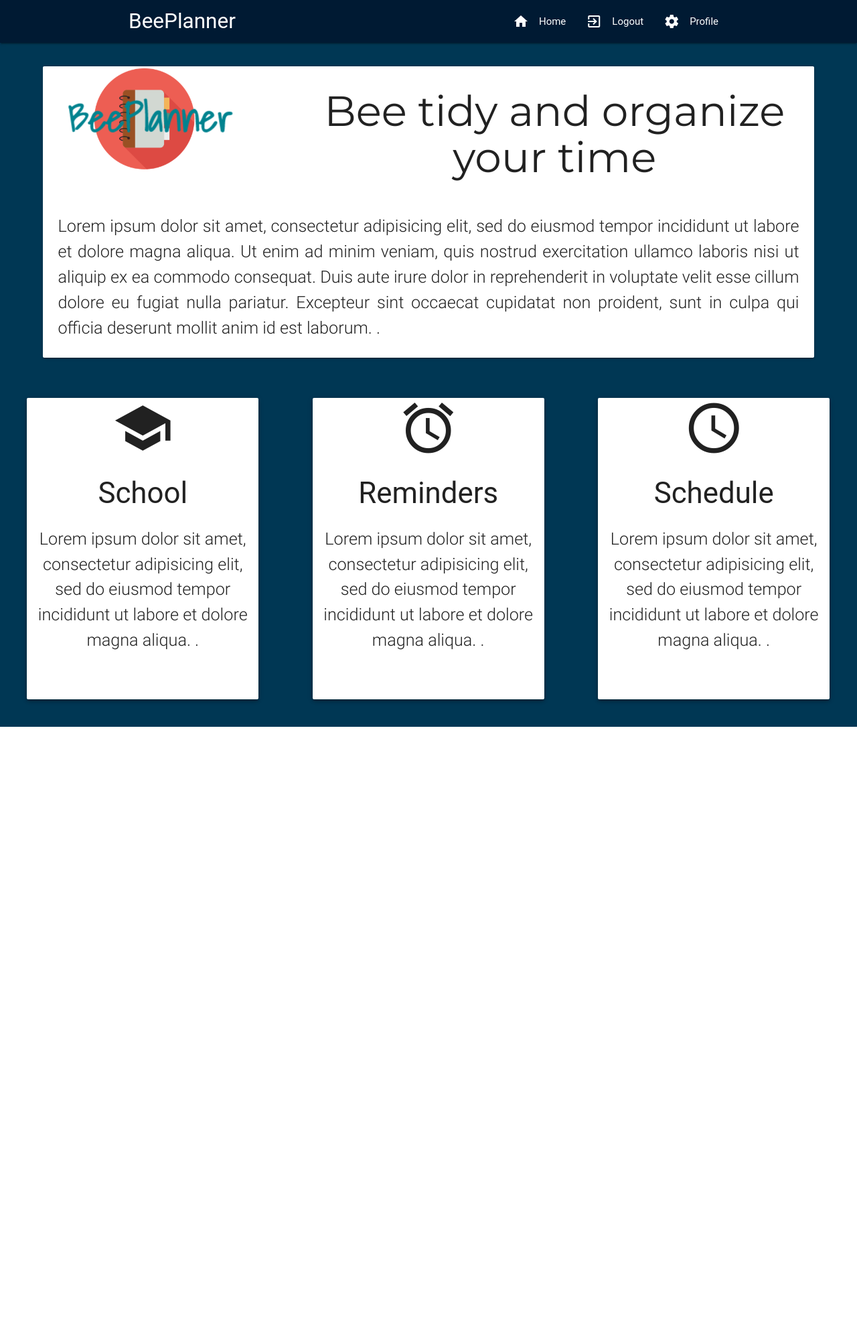
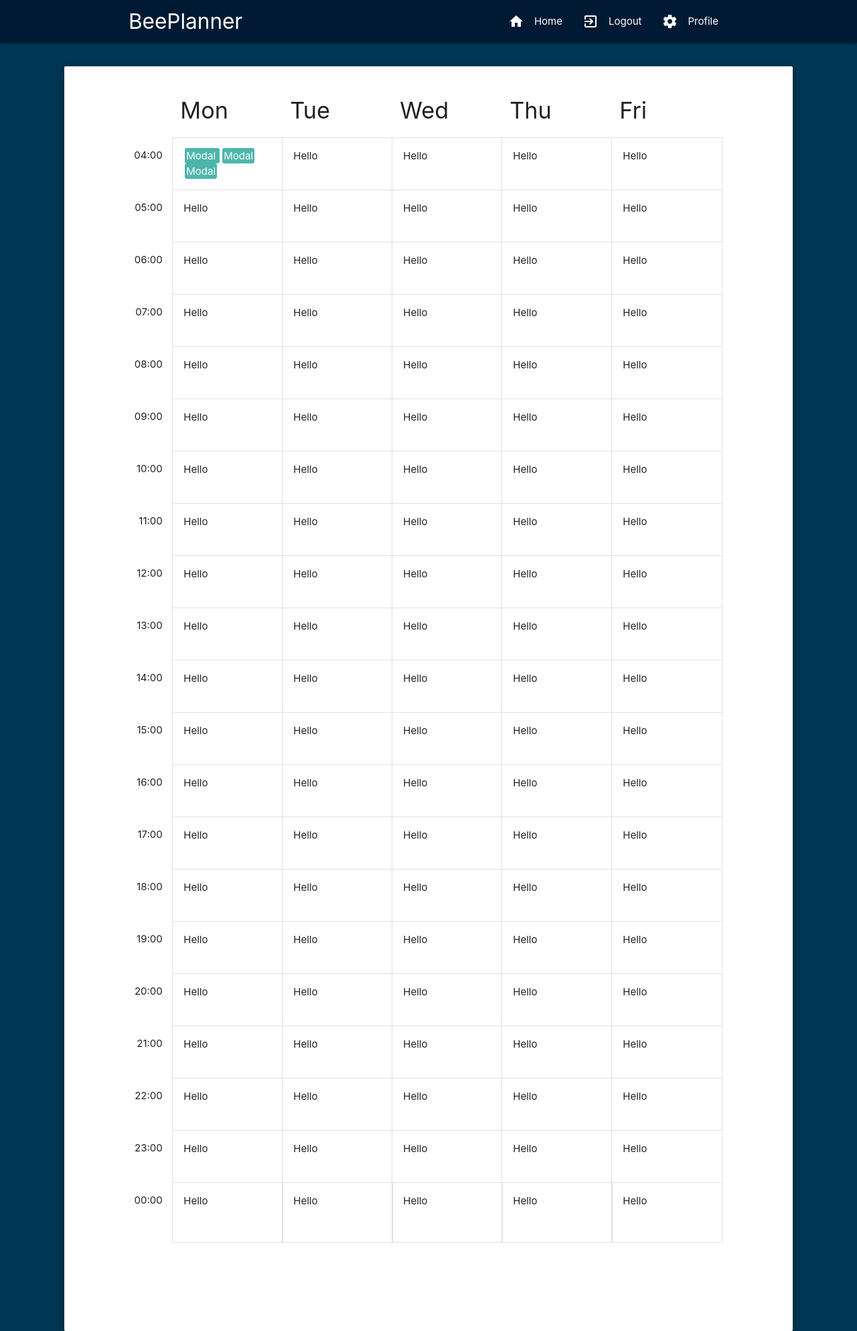
Before and after one commit to magogallardo/BeePlanner, a Flask app: page / in a window 1280 px wide. Shown: the whole page at 67% size. Before the commit the page ends 1085 px from the top, so only its background shows below. Run offline with Flask 2, Linux system fonts and the light colour scheme; the visitor is signed in with stand-in values (Sample User, id 1); parts of the project's set-up code (start-up, migrations or seed data) failed here and were passed over; some libraries are stand-ins or nearby versions; some web fonts are replaced.

Commit message:
Adding templates for modals, pop-up Adding views for schedule, register Modifing index Adding some routes within app

```diff
--- a/app.py
+++ b/app.py
@@ -1,13 +1,27 @@
-from flask import render_template, session, redirect, url_for
+from flask import render_template, session, redirect, url_for, request
 from settings import app
+from random import choice
 # import os
+modals_colors = (
+    'red lighten-3',
+    'amber lighten-3',
+    'deep-orange accent-1',
+    'blue-grey lighten-1',
+    'amber accent-3',
+    'lime lighten-2',
+    'teal accent-3',
+    'indigo lighten-3',
+    'purple accent-1',
+    'red lighten-2',
+    'light-green lighten-2'
+)
 
 
-@app.route('/')
-@app.route('/index')
-@app.route('/home')
-def home():
-    session['user_name'] = ''
+def get_random_color():
+    return choice(modals_colors)
+
+
+def logged_args():
     if 'user_name' not in session:
         status_log = 'Login'
         icon_log = 'account_circle'
@@ -15,29 +29,45 @@ def home():
 
         status_account = 'Sign up'
         icon_account = 'person_add'
-        redirect_accoutn = 'register'
-
+        redirect_account = 'register'
     else:
         status_account = 'Profile'
         icon_account = 'settings'
-        redirect_accoutn = 'profile'
+        redirect_account = 'profile'
 
         status_log = 'Logout'
         icon_log = 'exit_to_app'
         redirect_log = 'logout'
 
-    return render_template('index.html', title='HOME',
-                           status_log=status_log, icon_log=icon_log,
-                           redirect_log=redirect_log,
-                           status_account=status_account,
-                           icon_account=icon_account,
-                           redirect_accoutn=redirect_accoutn
-                           )
+    return locals()
 
 
-@app.route('/login')
+@app.route('/schedule')
+def schedule():
+    return render_template('schedule.html')
+
+
+@app.route('/')
+@app.route('/index')
+@app.route('/home')
+# @logged_args
+def home():
+    # session['user_name'] = ''
+    kwargs = logged_args()
+    redirect_page = 'schedule.html' if 'user_name' in session else 'index.html'
+    return render_template(redirect_page, title='HOME', **kwargs)
+
+
+@app.route('/login', mathods=['GET'])
 def login():
-    return render_template('login.html', title='LOGIN')
+    kwargs = logged_args()
+    return render_template('login.html', title='LOGIN', **kwargs)
+
+
+@app.route('/register')
+def register():
+    kwargs = logged_args()
+    return render_template('register.html', title='REGISTER', **kwargs)
 
 
 @app.route('/logout')
--- /dev/null
+++ b/static/css/style-schedule.css
@@ -0,0 +1,81 @@
+html,
+
+body {
+    height: 100%;
+    background: #003754;
+}
+
+.card-panel
+{
+  padding-left: 80px;
+}
+.calendar
+{
+    /*padding: 15px;*/
+    /*padding-left: 20px;*/
+    width: 85%;
+}
+.modal-trigger
+{
+  padding: 2px;
+  border-radius: 3px;
+  color: white;
+  margin: 2px;
+}
+.modal
+{
+  padding-bottom: 10px;
+}
+.calendar__week,
+.calendar__header {
+  display: grid;
+  grid-template-columns: repeat(7, 1fr);
+}
+.calendar__header {
+  grid-auto-rows: 50px;
+  align-items: center;
+  text-align: center;
+}
+.calendar__header > div {
+  text-transform: uppercase;
+  font-size: 0.8em;
+  font-weight: bold;
+}
+
+.calendar__day {
+  min-height: 90px;
+  max-height: 100px;
+  padding: 16px;
+  margin:-10px;
+}
+.calendar__day {
+  margin:-12px;
+  border-left: 1px solid #e1e1e1;
+  border-top: 1px solid #e1e1e1;
+}
+.friday{
+  min-height: 90px;
+  max-height: 100px;
+  margin:-12px;
+  border-left: 1px solid #e1e1e1;
+  border-right: 1px solid #e1e1e1;
+  border-top: 1px solid #e1e1e1;
+}
+.hours{
+    min-height: 90px;
+    max-height: 100px;
+
+    padding: 16px;
+    margin-left: -120px;
+    font-style: bold;
+    margin:-12px;
+    height: 50%;
+    border-left: px solid #e1e1e1;
+    border-right: 0px solid #e1e1e1;
+    border-top: 0px solid #e1e1e1;
+
+}
+.calendar__day:last-child {
+  border-right: 1px solid #e1e1e1;
+  border-bottom: 1px solid #e1e1e1;
+}
--- a/templates/index.html
+++ b/templates/index.html
@@ -23,7 +23,6 @@
   </div>
 
   <div class="row" align="center">
-
   <div class="col z-depth-2 card-panel small about-cards" align="center">
     <div class="row s12" align="center">
       <i class="large material-icons">school</i>
--- /dev/null
+++ b/templates/modals-init.html
@@ -0,0 +1,7 @@
+  <script src="https://code.jquery.com/jquery-3.3.1.min.js"></script>
+  <script src="https://cdnjs.cloudflare.com/ajax/libs/materialize/1.0.0-beta/js/materialize.min.js"></script>
+  <script>
+    $(document).ready(function(){
+      $('.modal').modal();
+    });
+  </script>
--- /dev/null
+++ b/templates/schedule.html
@@ -0,0 +1,229 @@
+<!DOCTYPE html>
+<html>
+<head>
+    <link rel="shortcut icon" type="image/png" href="{{ url_for('static', filename='img/bee.png') }}"/>
+  <link href="https://fonts.googleapis.com/icon?family=Material+Icons" rel="stylesheet">
+  <!-- Compiled and minified CSS -->
+  <link rel="stylesheet" href="https://cdnjs.cloudflare.com/ajax/libs/materialize/1.0.0-beta/css/materialize.min.css">
+  <link href="https://fonts.googleapis.com/css?family=Montserrat:400,500,600" rel="stylesheet">
+  <link rel="stylesheet" type="text/css" href="index.css">
+  <link rel="stylesheet" type="text/css" href="{{ url_for('static', filename='css/style.css') }}">
+  <link rel="stylesheet" type="text/css" href="{{ url_for('static', filename='css/style-schedule.css') }}">
+  <title>schedule</title>
+</head>
+<body>
+{% include "nav.html" %}
+
+<div class="row calendar">
+
+<div class="card-panel z-depth-3">
+    <div class="row s12">
+        <div class="col s1"><h4 class=""></h3></div>
+        <div class="col s2"><h4 class="">Mon</h3></div>
+        <div class="col s2"><h4 class="">Tue</h3></div>
+        <div class="col s2"><h4 class="">Wed</h3></div>
+        <div class="col s2"><h4 class="">Thu</h3></div>
+        <div class="col s2"><h4 class="">Fri</h3></div>
+    </div>
+    <div class="row s1">
+      <div class="col s1">
+        <div class="hours" align="right">04:00</div>
+        <div class="hours" align="right">05:00</div>
+        <div class="hours" align="right">06:00</div>
+        <div class="hours" align="right">07:00</div>
+        <div class="hours" align="right">08:00</div>
+        <div class="hours" align="right">09:00</div>
+        <div class="hours" align="right">10:00</div>
+        <div class="hours" align="right">11:00</div>
+        <div class="hours" align="right">12:00</div>
+        <div class="hours" align="right">13:00</div>
+        <div class="hours" align="right">14:00</div>
+        <div class="hours" align="right">15:00</div>
+        <div class="hours" align="right">16:00</div>
+        <div class="hours" align="right">17:00</div>
+        <div class="hours" align="right">18:00</div>
+        <div class="hours" align="right">19:00</div>
+        <div class="hours" align="right">20:00</div>
+        <div class="hours" align="right">21:00</div>
+        <div class="hours" align="right">22:00</div>
+        <div class="hours" align="right">23:00</div>
+        <div class="hours" align="right">00:00</div>
+      </div>
+
+      <div class="row s2" name='monday'>
+        <div class="col s2">
+          <div class="calendar__day">
+            <a class="modal-trigger teal lighten-2" href="#pop-up">
+            Modal
+            </a>
+            <div id="pop-up" class="modal">
+              <div class="modal-content">
+              <h1>Title</h1>
+               <div class="divider"></div>
+              <p class="flow-text bols">
+                Lorem ipsum dolor sit amet, consectetur adipisicing elit. Cum veniam quisquam perferendis enim accusantium ipsam placeat quod modi consequuntur accusamus reiciendis quos vitae, earum, ratione a cupiditate illum? Iure, neque!
+              </p>
+              </div>
+              <div class="modal-header">
+                      <a href="#!" class="modal-close waves-effect waves-green btn-flat"><h4>Close</h4></a>
+              </div>
+            </div>
+            <a class="modal-trigger teal lighten-2" href="#pop-up-2">
+            Modal
+            </a>
+            <div id="pop-up-2" class="modal">
+              <div class="modal-content">
+              <h1>Title</h1>
+              <p class="flow-text bols">
+                Lorem ipsum dolor sit amet, consectetur adipisicing elit. Cum veniam quisquam perferendis enim accusantium ipsam placeat quod modi consequuntur accusamus reiciendis quos vitae, earum, ratione a cupiditate illum? Iure, neque!
+              </p>
+              </div>
+              <div class="modal-header">
+                      <a href="#!" class="modal-close waves-effect waves-green btn-flat"><h4>Close</h4></a>
+              </div>
+            </div>
+
+            <a class="modal-trigger teal lighten-2" href="#pop-up-3">
+            Modal
+            </a>
+            <div id="pop-up-3" class="modal">
+              <div class="modal-content">
+              <h1>Title</h1>
+              <p class="flow-text bols">
+                Lorem ipsum dolor sit amet, consectetur adipisicing elit. Cum veniam quisquam perferendis enim accusantium ipsam placeat quod modi consequuntur accusamus reiciendis quos vitae, earum, ratione a cupiditate illum? Iure, neque!
+              </p>
+              </div>
+              <div class="modal-header">
+                      <a href="#!" class="modal-close waves-effect waves-green btn-flat"><h4>Close</h4></a>
+              </div>
+            </div>
+
+          </div>
+          <div class="calendar__day">Hello</div>
+          <div class="calendar__day">Hello</div>
+          <div class="calendar__day">Hello</div>
+          <div class="calendar__day">Hello</div>
+          <div class="calendar__day">Hello</div>
+          <div class="calendar__day">Hello</div>
+          <div class="calendar__day">Hello</div>
+          <div class="calendar__day">Hello</div>
+          <div class="calendar__day">Hello</div>
+          <div class="calendar__day">Hello</div>
+          <div class="calendar__day">Hello</div>
+          <div class="calendar__day">Hello</div>
+          <div class="calendar__day">Hello</div>
+          <div class="calendar__day">Hello</div>
+          <div class="calendar__day">Hello</div>
+          <div class="calendar__day">Hello</div>
+          <div class="calendar__day">Hello</div>
+          <div class="calendar__day">Hello</div>
+          <div class="calendar__day">Hello</div>
+          <div class="calendar__day">Hello</div>
+        </div>
+      <div class="row s2" name='monday'>
+        <div class="col s2">
+          <div class="calendar__day">Hello</div>
+          <div class="calendar__day">Hello</div>
+          <div class="calendar__day">Hello</div>
+          <div class="calendar__day">Hello</div>
+          <div class="calendar__day">Hello</div>
+          <div class="calendar__day">Hello</div>
+          <div class="calendar__day">Hello</div>
+          <div class="calendar__day">Hello</div>
+          <div class="calendar__day">Hello</div>
+          <div class="calendar__day">Hello</div>
+          <div class="calendar__day">Hello</div>
+          <div class="calendar__day">Hello</div>
+          <div class="calendar__day">Hello</div>
+          <div class="calendar__day">Hello</div>
+          <div class="calendar__day">Hello</div>
+          <div class="calendar__day">Hello</div>
+          <div class="calendar__day">Hello</div>
+          <div class="calendar__day">Hello</div>
+          <div class="calendar__day">Hello</div>
+          <div class="calendar__day">Hello</div>
+          <div class="calendar__day">Hello</div>
+        </div>
+      <div class="row s2" name='monday'>
+        <div class="col s2">
+          <div class="calendar__day">Hello</div>
+          <div class="calendar__day">Hello</div>
+          <div class="calendar__day">Hello</div>
+          <div class="calendar__day">Hello</div>
+          <div class="calendar__day">Hello</div>
+          <div class="calendar__day">Hello</div>
+          <div class="calendar__day">Hello</div>
+          <div class="calendar__day">Hello</div>
+          <div class="calendar__day">Hello</div>
+          <div class="calendar__day">Hello</div>
+          <div class="calendar__day">Hello</div>
+          <div class="calendar__day">Hello</div>
+          <div class="calendar__day">Hello</div>
+          <div class="calendar__day">Hello</div>
+          <div class="calendar__day">Hello</div>
+          <div class="calendar__day">Hello</div>
+          <div class="calendar__day">Hello</div>
+          <div class="calendar__day">Hello</div>
+          <div class="calendar__day">Hello</div>
+          <div class="calendar__day">Hello</div>
+          <div class="calendar__day">Hello</div>
+        </div>
+      <div class="row s2" name='monday'>
+        <div class="col s2">
+          <div class="calendar__day">Hello</div>
+          <div class="calendar__day">Hello</div>
+          <div class="calendar__day">Hello</div>
+          <div class="calendar__day">Hello</div>
+          <div class="calendar__day">Hello</div>
+          <div class="calendar__day">Hello</div>
+          <div class="calendar__day">Hello</div>
+          <div class="calendar__day">Hello</div>
+          <div class="calendar__day">Hello</div>
+          <div class="calendar__day">Hello</div>
+          <div class="calendar__day">Hello</div>
+          <div class="calendar__day">Hello</div>
+          <div class="calendar__day">Hello</div>
+          <div class="calendar__day">Hello</div>
+          <div class="calendar__day">Hello</div>
+          <div class="calendar__day">Hello</div>
+          <div class="calendar__day">Hello</div>
+          <div class="calendar__day">Hello</div>
+          <div class="calendar__day">Hello</div>
+          <div class="calendar__day">Hello</div>
+          <div class="calendar__day">Hello</div>
+        </div>
+      <div class="row s2" class=''>
+        <div class="col s2">
+          <div class="calendar__day friday">Hello</div>
+          <div class="calendar__day friday">Hello</div>
+          <div class="calendar__day friday">Hello</div>
+          <div class="calendar__day friday">Hello</div>
+          <div class="calendar__day friday">Hello</div>
+          <div class="calendar__day friday">Hello</div>
+          <div class="calendar__day friday">Hello</div>
+          <div class="calendar__day friday">Hello</div>
+          <div class="calendar__day friday">Hello</div>
+          <div class="calendar__day friday">Hello</div>
+          <div class="calendar__day friday">Hello</div>
+          <div class="calendar__day friday">Hello</div>
+          <div class="calendar__day friday">Hello</div>
+          <div class="calendar__day friday">Hello</div>
+          <div class="calendar__day friday">Hello</div>
+          <div class="calendar__day friday">Hello</div>
+          <div class="calendar__day friday">Hello</div>
+          <div class="calendar__day friday">Hello</div>
+          <div class="calendar__day friday">Hello</div>
+          <div class="calendar__day friday">Hello</div>
+          <div class="calendar__day friday">Hello</div>
+        </div>
+      </div>
+
+    </div>
+
+</div>
+
+</div>
+{% include "modals-init.html" %}
+
+</body>
+</html>
```
Also changed, not shown: templates/pop-up.html (added, +12 -0 lines), templates/register.html (+5 -49 lines).
